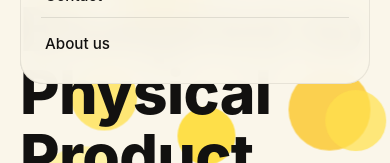
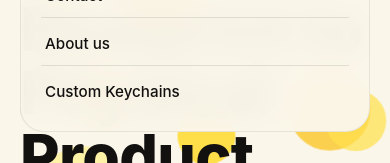
Before and after one commit to Prajyotd758/make_it_print, a Next.js app: page / in a window 390 px wide. Both pictures are taken after a click on the button 321 px from the left and 54 px from the top of the page. Shown: the part 289-452 px from the top of the page. Built offline with nearby package versions, Linux system fonts and the light colour scheme; no server answers.

Commit message:
navbar update

```diff
--- a/src/components/landingPageComponents/Nav.tsx
+++ b/src/components/landingPageComponents/Nav.tsx
@@ -133,6 +133,7 @@ export default function Nav() {
           <Link href="/about-us" onClick={closeMenu}>
             About us
           </Link>
+          <Link href="/customize">Custom Keychains</Link>
           {status === "authenticated" && <Link href="/profile">Profile</Link>}
         </div>
       )}
```
